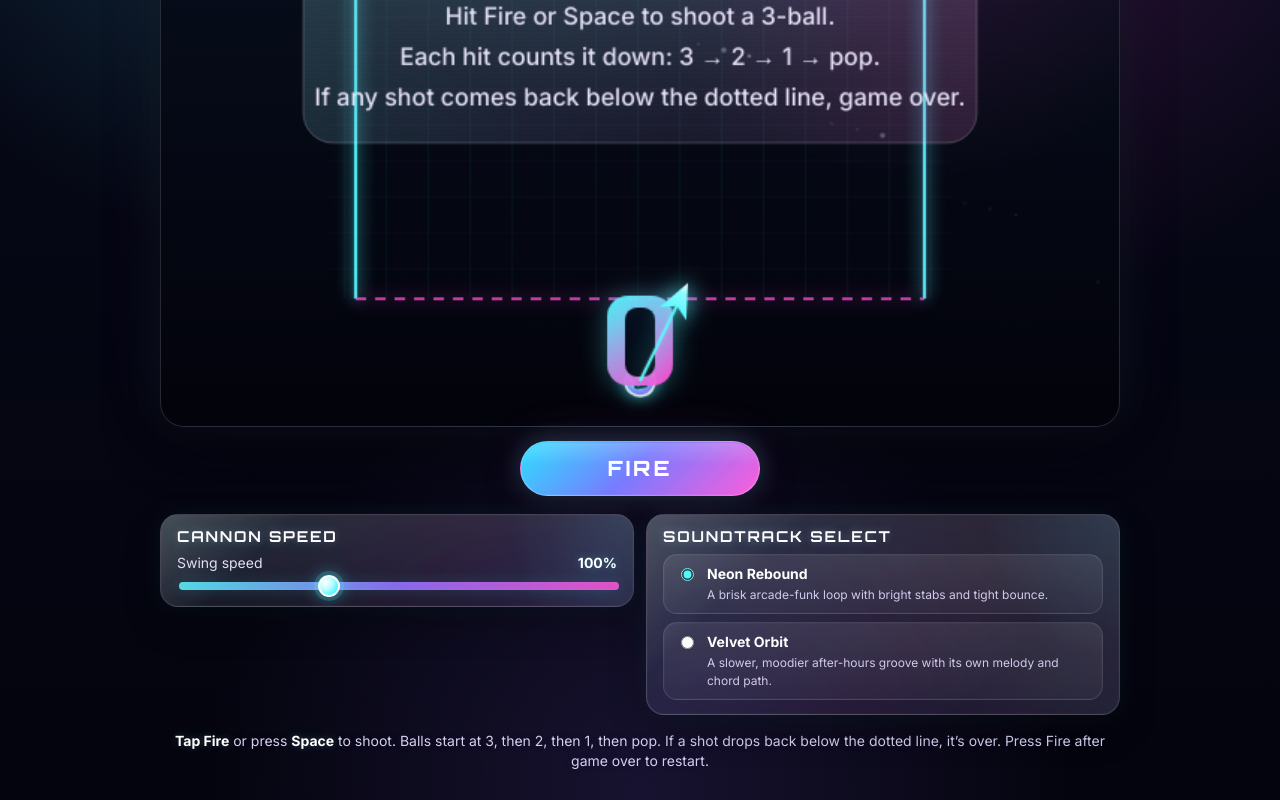
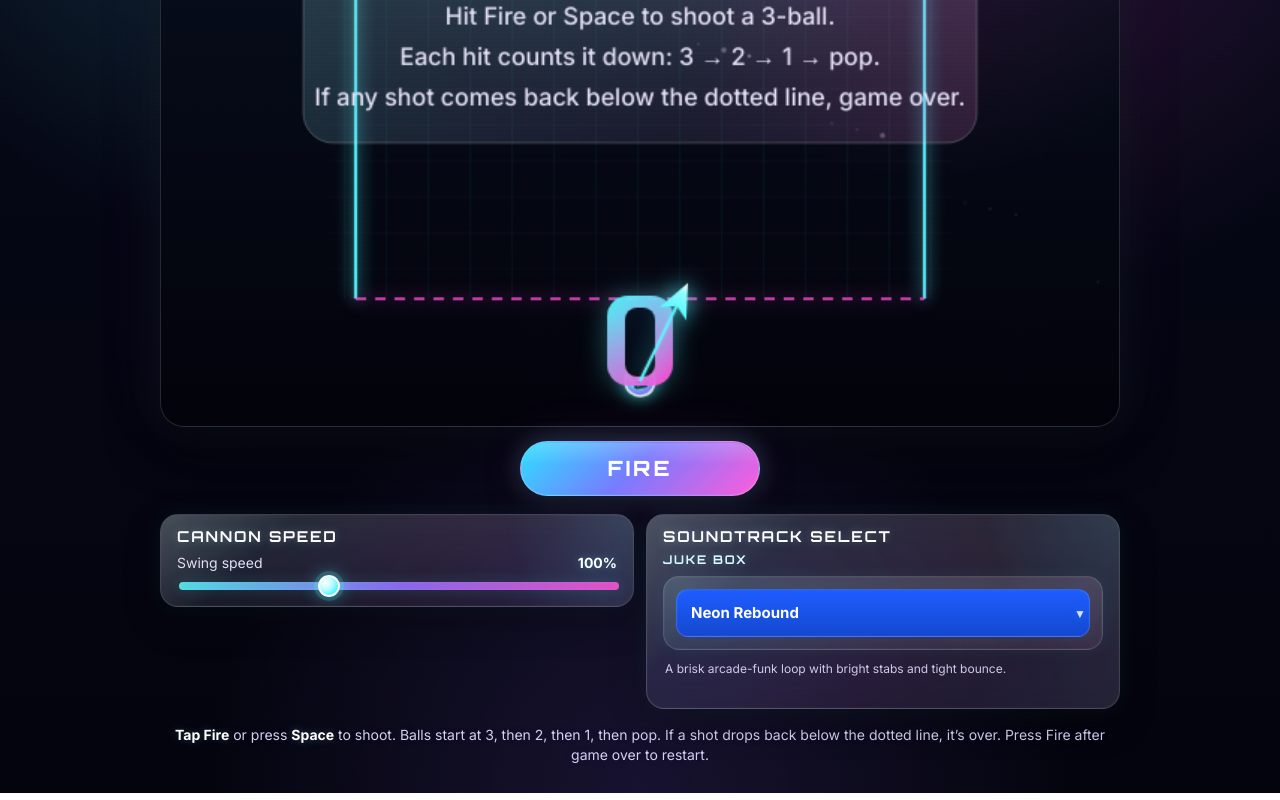
Before and after one commit to cchase16/cchase16.github.io, a plain HTML site: page GimmeModernFrictionBaby.html in a window 1280 px wide. Shown: the part 312-1112 px from the top of the page. Drawn offline with Linux system fonts and the light colour scheme.

Commit message:
Update GimmeModernFrictionBaby.html

```diff
--- a/GimmeModernFrictionBaby.html
+++ b/GimmeModernFrictionBaby.html
@@ -200,48 +200,79 @@
     .songs {
       position: relative;
       display: grid;
-      gap: 8px;
+      gap: 10px;
       font-size: 14px;
     }
 
-    .song-option {
+    .jukebox-label {
+      font: 700 12px/1 Orbitron, Inter, Arial, sans-serif;
+      letter-spacing: .14em;
+      text-transform: uppercase;
+      color: #d8faff;
+      text-shadow: 0 0 10px rgba(82,247,255,.22);
+    }
+
+    .jukebox-wrap {
       position: relative;
-      display: flex;
-      align-items: flex-start;
-      gap: 10px;
-      padding: 10px 12px;
-      border-radius: 14px;
+      padding: 12px;
+      border-radius: 16px;
       background:
-        linear-gradient(180deg, rgba(255,255,255,.09), rgba(255,255,255,.045));
-      border: 1px solid rgba(255,255,255,.1);
-      box-shadow: inset 0 0 0 1px rgba(255,255,255,.02);
-      transition: transform .14s ease, border-color .14s ease, box-shadow .14s ease;
-    }
-
-    .song-option:hover {
-      transform: translateY(-1px);
-      border-color: rgba(82,247,255,.28);
+        linear-gradient(180deg, rgba(255,255,255,.1), rgba(255,255,255,.045)),
+        linear-gradient(135deg, rgba(82,247,255,.08), rgba(255,79,216,.06));
+      border: 1px solid rgba(255,255,255,.12);
       box-shadow:
         inset 0 0 0 1px rgba(255,255,255,.03),
-        0 0 18px rgba(82,247,255,.08);
-    }
-
-    .song-option input {
-      margin-top: 3px;
-      accent-color: #52f7ff;
-    }
-
-    .song-name {
-      font-weight: 700;
+        0 0 20px rgba(82,247,255,.06);
+    }
+
+    .jukebox-wrap::after {
+      content: "▼";
+      position: absolute;
+      right: 16px;
+      top: 50%;
+      transform: translateY(-50%);
+      font-size: 12px;
+      color: rgba(255,255,255,.82);
+      pointer-events: none;
+      text-shadow: 0 0 12px rgba(82,247,255,.22);
+    }
+
+    .song-select {
+      width: 100%;
+      appearance: none;
+      -webkit-appearance: none;
+      border: 1px solid rgba(255,255,255,.14);
+      border-radius: 12px;
+      padding: 14px 40px 14px 14px;
+      background: linear-gradient(180deg, #1e5dff, #1448cf);
+      background-color: #1e5dff;
       color: #fff;
-      display: block;
-      margin-bottom: 3px;
+      font: 700 15px/1.2 Inter, Arial, sans-serif;
+      box-shadow:
+        inset 0 0 0 1px rgba(255,255,255,.02),
+        0 0 16px rgba(82,247,255,.05);
+      outline: none;
+      cursor: pointer;
+    }
+
+    .song-select option {
+      background: #1e5dff;
+      color: #fff;
+    }
+
+    .song-select:focus {
+      border-color: rgba(82,247,255,.45);
+      box-shadow:
+        inset 0 0 0 1px rgba(255,255,255,.03),
+        0 0 20px rgba(82,247,255,.14);
     }
 
     .song-desc {
       color: #d0caeb;
       font-size: 12px;
-      line-height: 1.35;
+      line-height: 1.45;
+      min-height: 34px;
+      padding: 0 2px;
     }
 
     .fire-wrap {
@@ -345,21 +376,17 @@
 
       <section class="panel" aria-labelledby="music-heading">
         <h2 id="music-heading">Soundtrack Select</h2>
-        <div class="songs" id="songChoices">
-          <label class="song-option">
-            <input type="radio" name="song" value="neon" checked />
-            <span>
-              <span class="song-name">Neon Rebound</span>
-              <span class="song-desc">A brisk arcade-funk loop with bright stabs and tight bounce.</span>
-            </span>
-          </label>
-          <label class="song-option">
-            <input type="radio" name="song" value="velvet" />
-            <span>
-              <span class="song-name">Velvet Orbit</span>
-              <span class="song-desc">A slower, moodier after-hours groove with its own melody and chord path.</span>
-            </span>
-          </label>
+        <div class="songs">
+          <label class="jukebox-label" for="songSelect">Juke Box</label>
+          <div class="jukebox-wrap">
+            <select id="songSelect" class="song-select" aria-label="Choose soundtrack">
+              <option value="groovewagon">Groove Wagon</option>
+              <option value="strollin">Strollin</option>
+              <option value="neon" selected>Neon Rebound</option>
+              <option value="velvet">Velvet Orbit</option>
+            </select>
+          </div>
+          <div class="song-desc" id="songDescription">A brisk arcade-funk loop with bright stabs and tight bounce.</div>
         </div>
       </section>
     </div>
@@ -376,7 +403,25 @@
   const fireButton = document.getElementById('fireButton');
   const speedSlider = document.getElementById('speedSlider');
   const speedValue = document.getElementById('speedValue');
-  const songChoices = document.getElementById('songChoices');
+  const songSelect = document.getElementById('songSelect');
+  const songDescription = document.getElementById('songDescription');
+  const grooveWagonAudio = new Audio('GameSong.mp3');
+  grooveWagonAudio.loop = true;
+  grooveWagonAudio.preload = 'auto';
+  grooveWagonAudio.load();
+
+  const strollinAudio = new Audio('Strollin.mp3');
+  strollinAudio.loop = true;
+  strollinAudio.preload = 'auto';
+  strollinAudio.load();
+
+  const fireAudio = new Audio('Fire.mp3');
+  fireAudio.preload = 'auto';
+  fireAudio.load();
+
+  const bellSplashAudio = new Audio('BellSplash.mp3');
+  bellSplashAudio.preload = 'auto';
+  bellSplashAudio.load();
 
   const WIDTH = 640;
   const HEIGHT = 480;
@@ -398,6 +443,13 @@
     bgTop: '#071022',
     bgBottom: '#04040d',
     grid: 'rgba(82,247,255,.07)'
+  };
+
+  const TRACK_DESCRIPTIONS = {
+    neon: 'A brisk arcade-funk loop with bright stabs and tight bounce.',
+    velvet: 'A slower, moodier after-hours groove with its own melody and chord path.',
+    groovewagon: 'Your uploaded loop, played as a seamless background track whenever it is selected.',
+    strollin: 'A laid-back jukebox cruise with easy swagger, pulled from your new Strollin.mp3 file.'
   };
 
   const TRACKS = {
@@ -521,10 +573,25 @@
     step: 0,
     timerId: null,
     currentTrackKey: 'neon',
+    usingUploadedLoop: false,
   };
 
   function currentTrack() {
     return TRACKS[audio.currentTrackKey] || TRACKS.neon;
+  }
+
+  function isUploadedLoopTrack(trackKey) {
+    return trackKey === 'groovewagon' || trackKey === 'strollin';
+  }
+
+  function getLoopAudio(trackKey) {
+    if (trackKey === 'groovewagon') return grooveWagonAudio;
+    if (trackKey === 'strollin') return strollinAudio;
+    return null;
+  }
+
+  function updateSongDescription() {
+    songDescription.textContent = TRACK_DESCRIPTIONS[audio.currentTrackKey] || '';
   }
 
   function ensureAudio() {
@@ -551,27 +618,85 @@
     ensureAudio();
     if (!audio.ctx) return;
     if (audio.ctx.state === 'suspended') audio.ctx.resume();
-    if (audio.started) return;
+
+    if (isUploadedLoopTrack(audio.currentTrackKey)) {
+      const loopAudio = getLoopAudio(audio.currentTrackKey);
+      if (audio.started && audio.usingUploadedLoop && loopAudio && !loopAudio.paused) return;
+      audio.started = true;
+      audio.usingUploadedLoop = true;
+      stopProceduralMusic();
+      stopLoopAudio();
+      if (loopAudio) {
+        loopAudio.currentTime = 0;
+        loopAudio.play().catch((err) => {
+          console.error('Loop track failed to play:', err);
+        });
+      }
+      return;
+    }
+
+    if (audio.started && !audio.usingUploadedLoop) return;
+    stopLoopAudio();
     audio.started = true;
+    audio.usingUploadedLoop = false;
     audio.nextNoteTime = audio.ctx.currentTime + 0.05;
     audio.step = 0;
     scheduler();
   }
 
-  function restartMusicLoop() {
-    if (!audio.ctx || !audio.started) return;
+  function stopProceduralMusic() {
     if (audio.timerId) {
       clearTimeout(audio.timerId);
       audio.timerId = null;
     }
+  }
+
+  function stopLoopAudio() {
+    [grooveWagonAudio, strollinAudio].forEach((loopAudio) => {
+      loopAudio.pause();
+      loopAudio.currentTime = 0;
+    });
+  }
+
+  function stopAllMusic() {
+    stopProceduralMusic();
+    stopLoopAudio();
+    audio.started = false;
+    audio.usingUploadedLoop = false;
+  }
+
+  function restartMusicLoop() {
+    if (!audio.ctx) return;
+
+    stopProceduralMusic();
+    stopLoopAudio();
+
+    if (isUploadedLoopTrack(audio.currentTrackKey)) {
+      audio.started = true;
+      audio.usingUploadedLoop = true;
+      if (audio.ctx.state === 'suspended') audio.ctx.resume();
+      const loopAudio = getLoopAudio(audio.currentTrackKey);
+      if (loopAudio) {
+        loopAudio.load();
+        loopAudio.currentTime = 0;
+        loopAudio.play().catch((err) => {
+          console.error('Loop track failed to play:', err);
+        });
+      }
+      return;
+    }
+
+    if (!audio.started) return;
+    audio.usingUploadedLoop = false;
     audio.nextNoteTime = audio.ctx.currentTime + 0.05;
     audio.step = 0;
     scheduler();
   }
 
   function setTrack(trackKey) {
-    if (!TRACKS[trackKey]) return;
+    if (!isUploadedLoopTrack(trackKey) && !TRACKS[trackKey]) return;
     audio.currentTrackKey = trackKey;
+    updateSongDescription();
     restartMusicLoop();
   }
 
@@ -739,22 +864,10 @@
   }
 
   function playShootSound() {
-    if (!audio.ctx) return;
-    const t = audio.ctx.currentTime;
-    const osc = audio.ctx.createOscillator();
-    const gain = audio.ctx.createGain();
-    const filter = audio.ctx.createBiquadFilter();
-    osc.type = 'square';
-    osc.frequency.setValueAtTime(520, t);
-    osc.frequency.exponentialRampToValueAtTime(180, t + 0.08);
-    filter.type = 'lowpass';
-    filter.frequency.value = 1800;
-    gain.gain.setValueAtTime(0.0001, t);
-    gain.gain.exponentialRampToValueAtTime(0.18, t + 0.008);
-    gain.gain.exponentialRampToValueAtTime(0.0001, t + 0.1);
-    osc.connect(filter).connect(gain).connect(audio.sfxBus);
-    osc.start(t);
-    osc.stop(t + 0.11);
+    try {
+      fireAudio.currentTime = 0;
+      fireAudio.play().catch(()=>{});
+    } catch(e) {}
   }
 
   function playGlassSound() {
@@ -842,6 +955,7 @@
     state.debris = [];
     state.titleAlpha = state.firstShot ? 0 : 1;
     state.cameraShake = 0;
+    stopAllMusic();
     createBall();
   }
 
@@ -870,6 +984,11 @@
   }
 
   function createImpactParticles(b1, b2) {
+    try {
+      bellSplashAudio.currentTime = 0;
+      bellSplashAudio.play().catch(()=>{});
+    } catch(e) {}
+
     const dx = b2.x - b1.x;
     const dy = b2.y - b1.y;
     const angle = Math.atan2(dy, dx);
@@ -1016,6 +1135,7 @@
     createExplosion(b);
     state.balls.pop();
     state.active = null;
+    stopAllMusic();
     state.mode = 'gomove';
   }
 
@@ -1538,12 +1658,11 @@
   speedSlider.addEventListener('input', updateCannonSpeedFromSlider);
   updateCannonSpeedFromSlider();
 
-  songChoices.addEventListener('change', (e) => {
-    const target = e.target;
-    if (target && target.name === 'song') {
-      setTrack(target.value);
-    }
+  songSelect.addEventListener('change', (e) => {
+    setTrack(e.target.value);
   });
+
+  updateSongDescription();
 
   fireButton.addEventListener('click', () => {
     shootNow();
```
